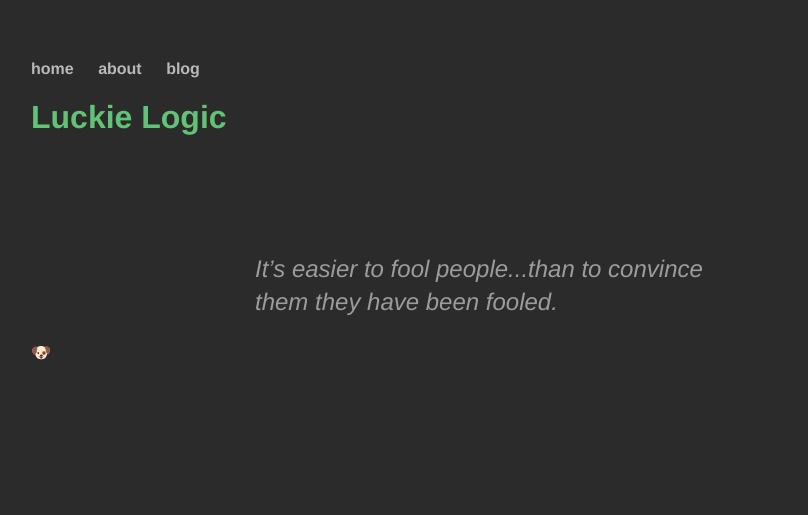
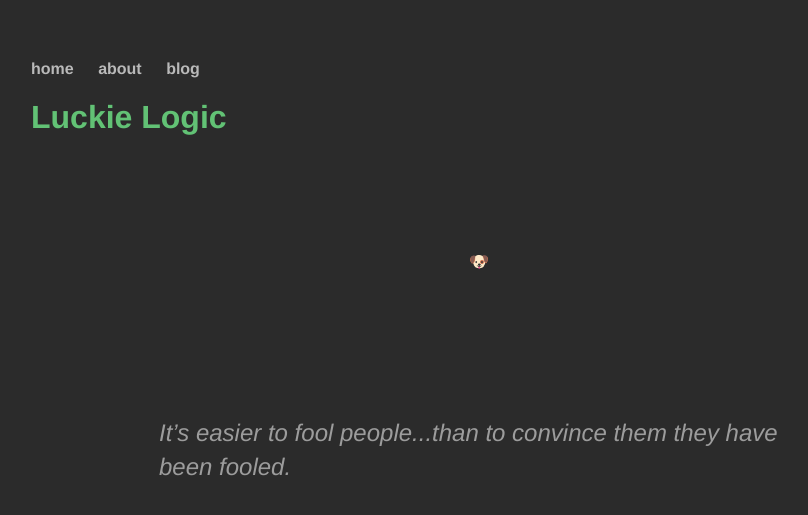
Before and after one commit to luckielogic/luckielogic.github.io, a Jekyll site: the page built from index.html, in a window 1280 px wide. Shown: the top 515 px of the page, without its empty margins (161-969 px from the left). Built offline with Jekyll 4.4.1, drawn with Linux system fonts in a browser that asks for light colours; nearby versions of some CDN libraries.

Commit message:
Update main.css

```diff
--- a/css/main.css
+++ b/css/main.css
@@ -46,8 +46,13 @@ ul.posts li {
 }
 
 #quoteContainer {
-    width: 50%;
-    position: relative;
-    margin: auto;
+    position: fixed;
+    top: 50%;
+    left: 50%;
+    transform: translate(-50%, -50%);
     font-style: oblique;
 }
+
+#buttonContainer {
+    text-align: center;
+}
```
